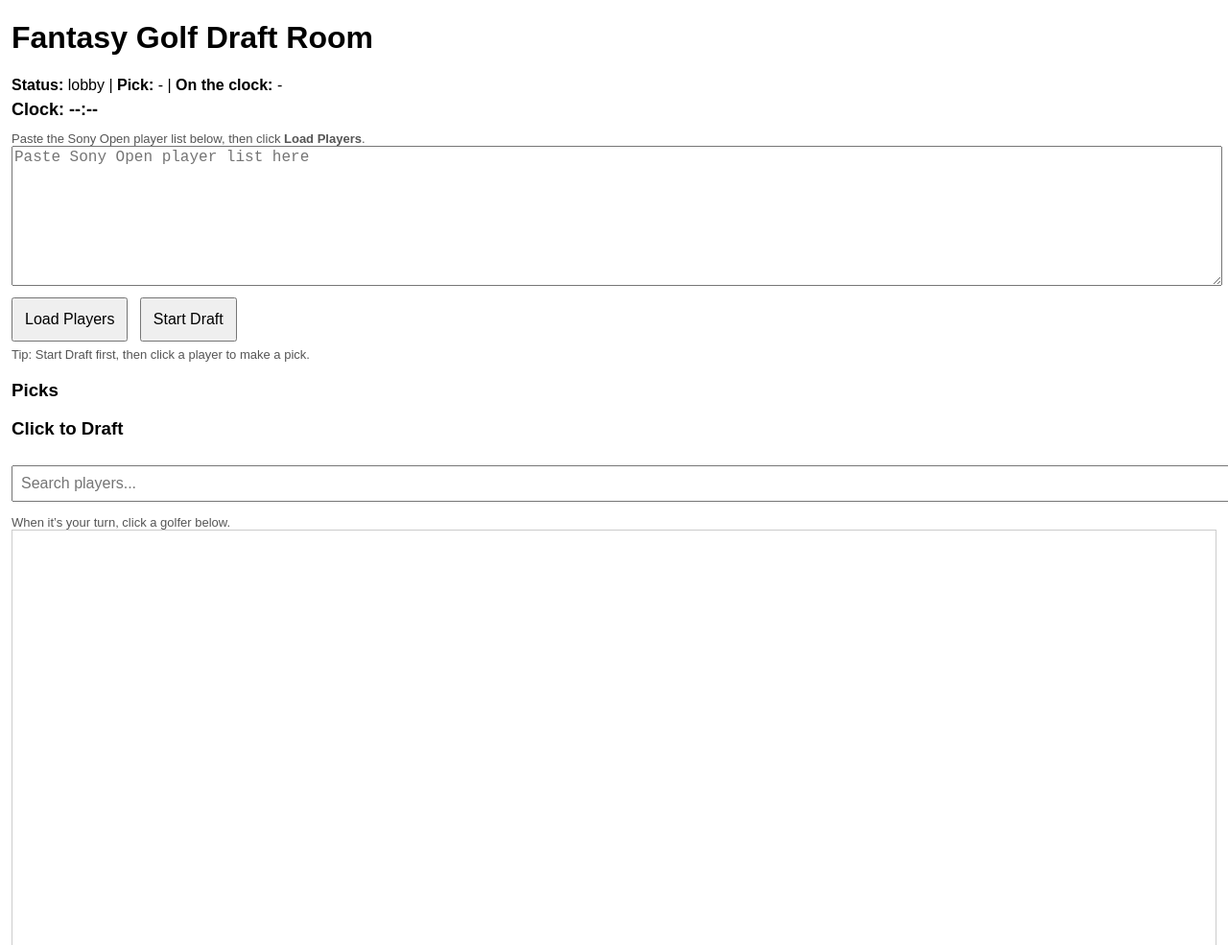
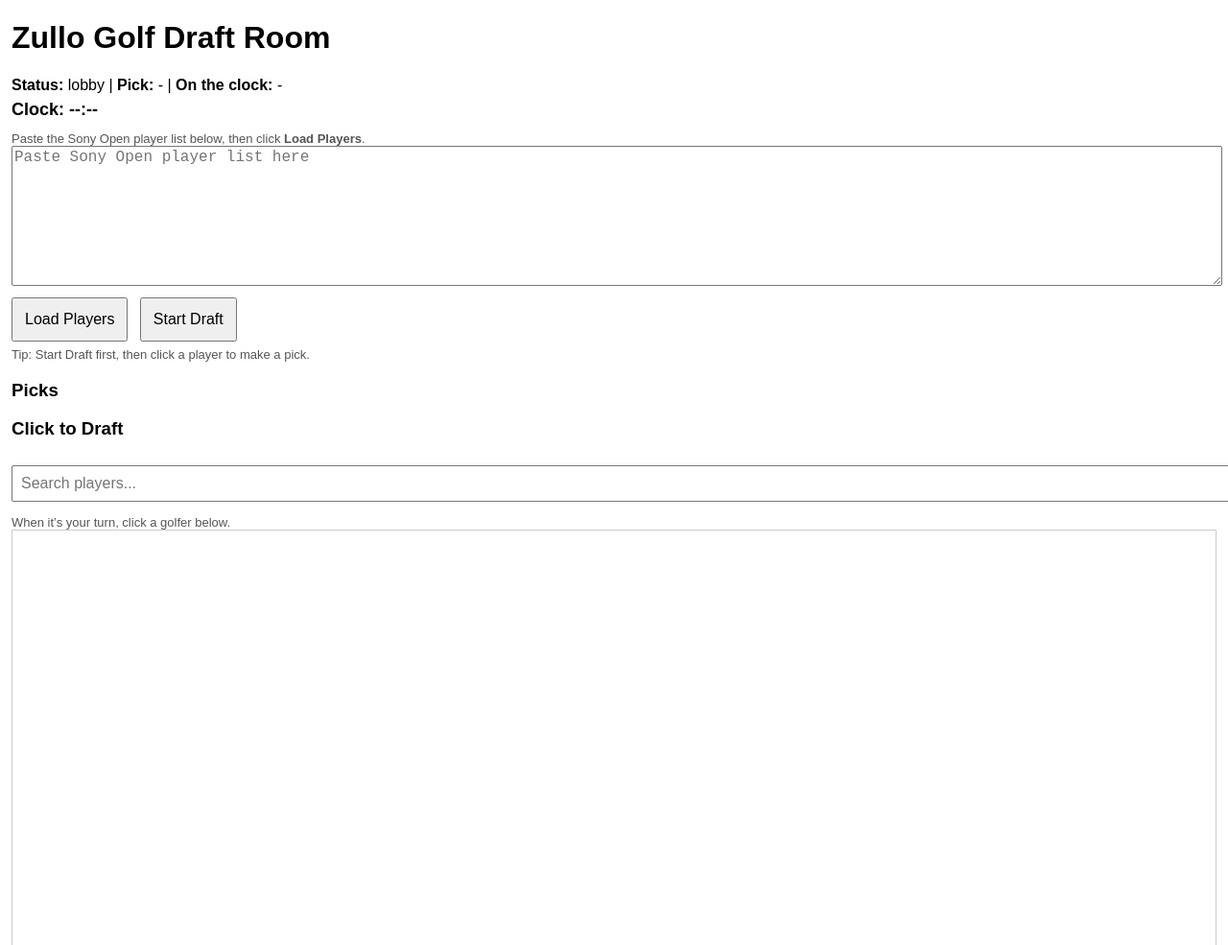
Before and after one commit to bzullo112-droid/fantasy-golf-draft, a plain HTML site: page web/index.html in a window 1280 px wide. Shown: the top 985 px of the page at 96% size. Drawn offline with nearby package versions, Linux system fonts and the light colour scheme; no server answers.

```diff
--- a/web/index.html
+++ b/web/index.html
@@ -47,7 +47,7 @@ button { margin-right: 8px; margin-top: 8px; padding: 12px 12px; font-size: 16px
 </head>
 <body>
 
-  <h1>Fantasy Golf Draft Room</h1>
+  <h1>Zullo Golf Draft Room</h1>
 
   <div id="statusLine">
     <div><b>Status:</b> <span id="status">lobby</span> |
```
